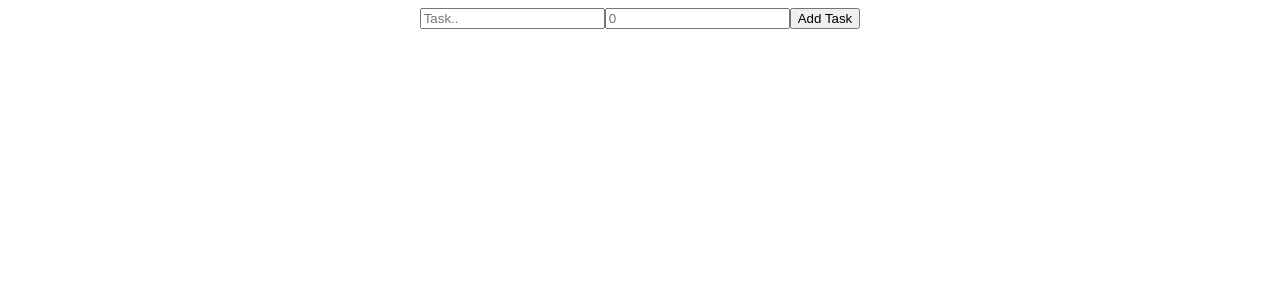
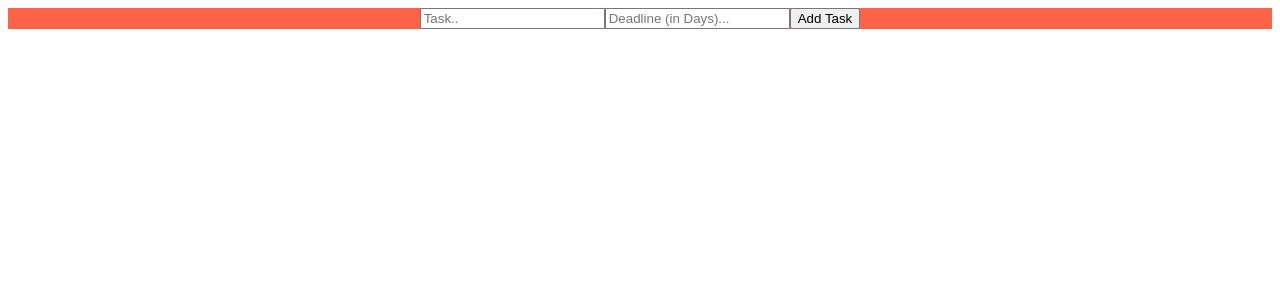
Before and after one commit to jinyeong-park/todo-react-type2, a React (Create React App) app: page / in a window 1280 px wide. Shown: the top 300 px of the page. Built offline with nearby package versions, Linux system fonts and the light colour scheme.

Commit message:
change type of deadline

```diff
--- a/src/App.css
+++ b/src/App.css
@@ -2,37 +2,6 @@
   text-align: center;
 }
 
-.App-logo {
-  height: 40vmin;
-  pointer-events: none;
+.header {
+  background-color: tomato;
 }
-
-@media (prefers-reduced-motion: no-preference) {
-  .App-logo {
-    animation: App-logo-spin infinite 20s linear;
-  }
-}
-
-.App-header {
-  background-color: #282c34;
-  min-height: 100vh;
-  display: flex;
-  flex-direction: column;
-  align-items: center;
-  justify-content: center;
-  font-size: calc(10px + 2vmin);
-  color: white;
-}
-
-.App-link {
-  color: #61dafb;
-}
-
-@keyframes App-logo-spin {
-  from {
-    transform: rotate(0deg);
-  }
-  to {
-    transform: rotate(360deg);
-  }
-}
--- a/src/components/App.tsx
+++ b/src/components/App.tsx
@@ -8,7 +8,7 @@
       {/* separate two sections */}
       <div className='header'>
         <input type='text' placeholder='Task..'></input>
-        <input type='text' placeholder='0'></input>
+        <input type='number' placeholder='Deadline (in Days)...'></input>
         <button>Add Task</button>
       </div>
       <div className="todolist">
```
